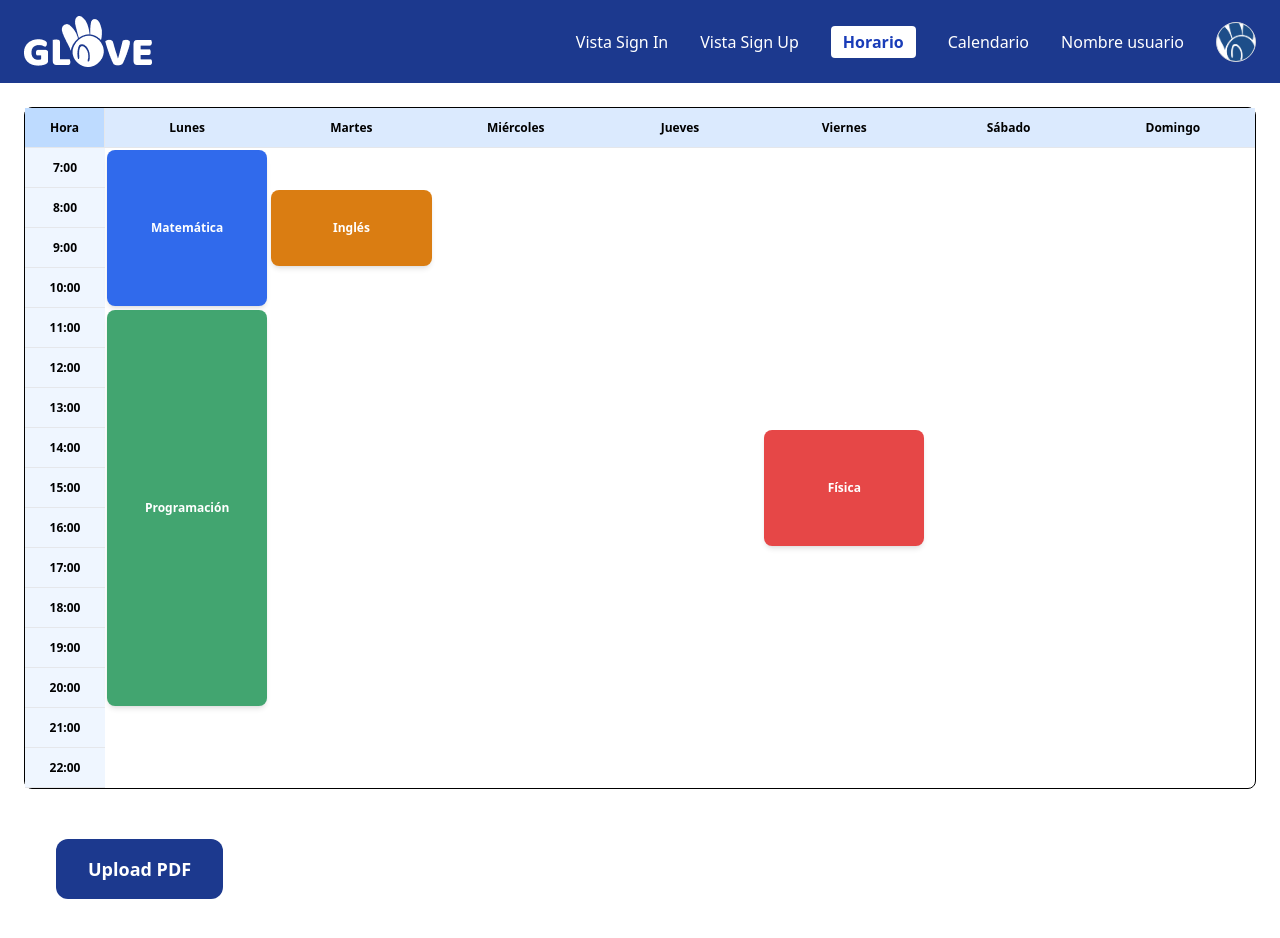
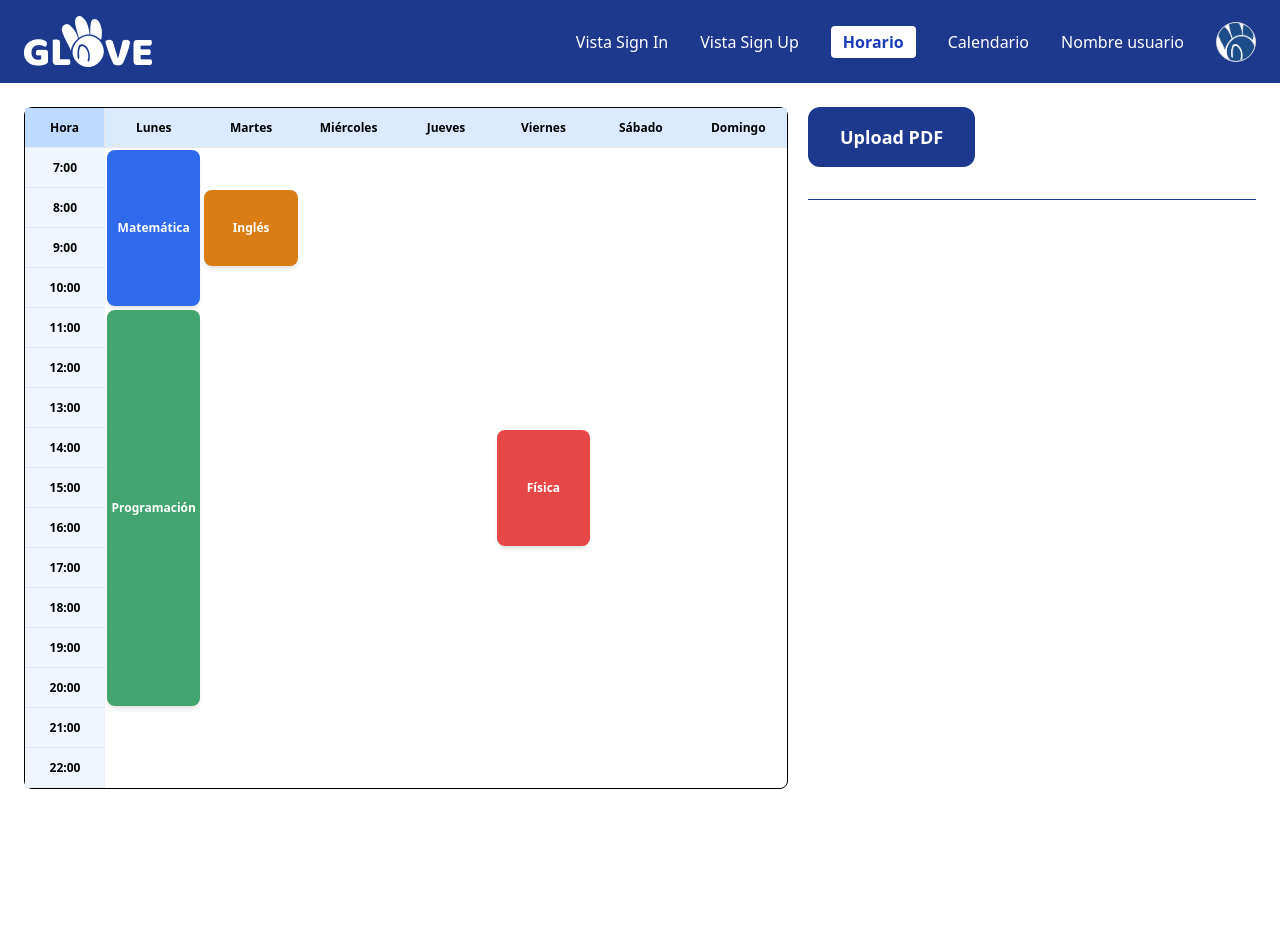
Before and after one commit to JohnHito/GLOVE, a React (Vite) app: page /horario in a window 1280 px wide. Shown: the top 938 px of the page. After the commit the page ends 831 px from the top, so only its background shows below. Built offline with nearby package versions, Linux system fonts and the light colour scheme.

Commit message:
Se corrigieron detalles del dise;o de calendario.tsx

```diff
--- a/src/components/ui/Calendar.tsx
+++ b/src/components/ui/Calendar.tsx
@@ -97,8 +97,8 @@ const Calendar: React.FC<CalendarProps> = ({ view }) => {
         view === "dayGridMonth"
           ? "month"
           : view === "dayGridWeek"
-          ? "week"
-          : "day"
+            ? "week"
+            : "day"
       }
     >
       <div className="flex items-center justify-between gap-4 mb-4">
--- a/src/components/ui/ProfileAvatar.tsx
+++ b/src/components/ui/ProfileAvatar.tsx
@@ -19,6 +19,7 @@ const ProfileAvatar: React.FC<ProfileAvatarProps> = ({ src, alt = "Foto de perfi
         alt={alt}
         style={{ width: "100%", height: "100%", objectFit: "cover" }}
         loading="lazy"
+        //onClick={() => setShowPdfPopup(true)}
       />
     </div>
   );
--- a/src/routes/calendario.tsx
+++ b/src/routes/calendario.tsx
@@ -36,7 +36,7 @@ function RouteComponent() {
       </header>
 
       <main className="flex px-8 py-6 gap-8">
-        <section className="flex-1 bg-gray-200 rounded-xl shadow-sm">
+        <section className="flex-1 bg-white rounded-2xl p-6 border border-blue-900">
           <Calendar view="dayGridMonth" />
         </section>
 
--- a/src/routes/horario.tsx
+++ b/src/routes/horario.tsx
@@ -14,7 +14,13 @@ function RouteComponent() {
   // Ejemplo de cursos para el horario
   const exampleCourses = [
     { day: 0, startHour: 7, endHour: 11, name: "Matemática", color: "#2563eb" },
-    { day: 0, startHour: 11, endHour: 21, name: "Programación", color: "#38a169" },
+    {
+      day: 0,
+      startHour: 11,
+      endHour: 21,
+      name: "Programación",
+      color: "#38a169",
+    },
     { day: 4, startHour: 14, endHour: 17, name: "Física", color: "#e53e3e" },
     { day: 1, startHour: 8, endHour: 10, name: "Inglés", color: "#d97706" },
   ];
@@ -37,8 +43,9 @@ function RouteComponent() {
       </header>
 
       <main className="p-6 flex flex-col gap-8">
+        <div className="flex items-start gap-5">
           <Schedule courses={exampleCourses} />
-        <aside className="w-full max-w-md flex flex-col gap-3 pl-8">
+          <aside className="w-full max-w-md flex flex-col gap-3">
             <div className="flex flex-row items-start justify-start gap-5 h-20">
               <Btn
                 text="Upload PDF"
@@ -47,8 +54,10 @@ function RouteComponent() {
                 onClick={() => setShowPdfPopup(true)}
               />
             </div>
-          <hr className="border-blue-900 w-full mt-2" />
+            <hr className="border-blue-900 w-full" />
           </aside>
+        </div>
+
         {showPdfPopup && (
           <>
             {/* Overlay: dark + blur, but pointer-events-none so it doesn't block interaction */}
```
Lines whose indentation alone changed are shown as unchanged.
